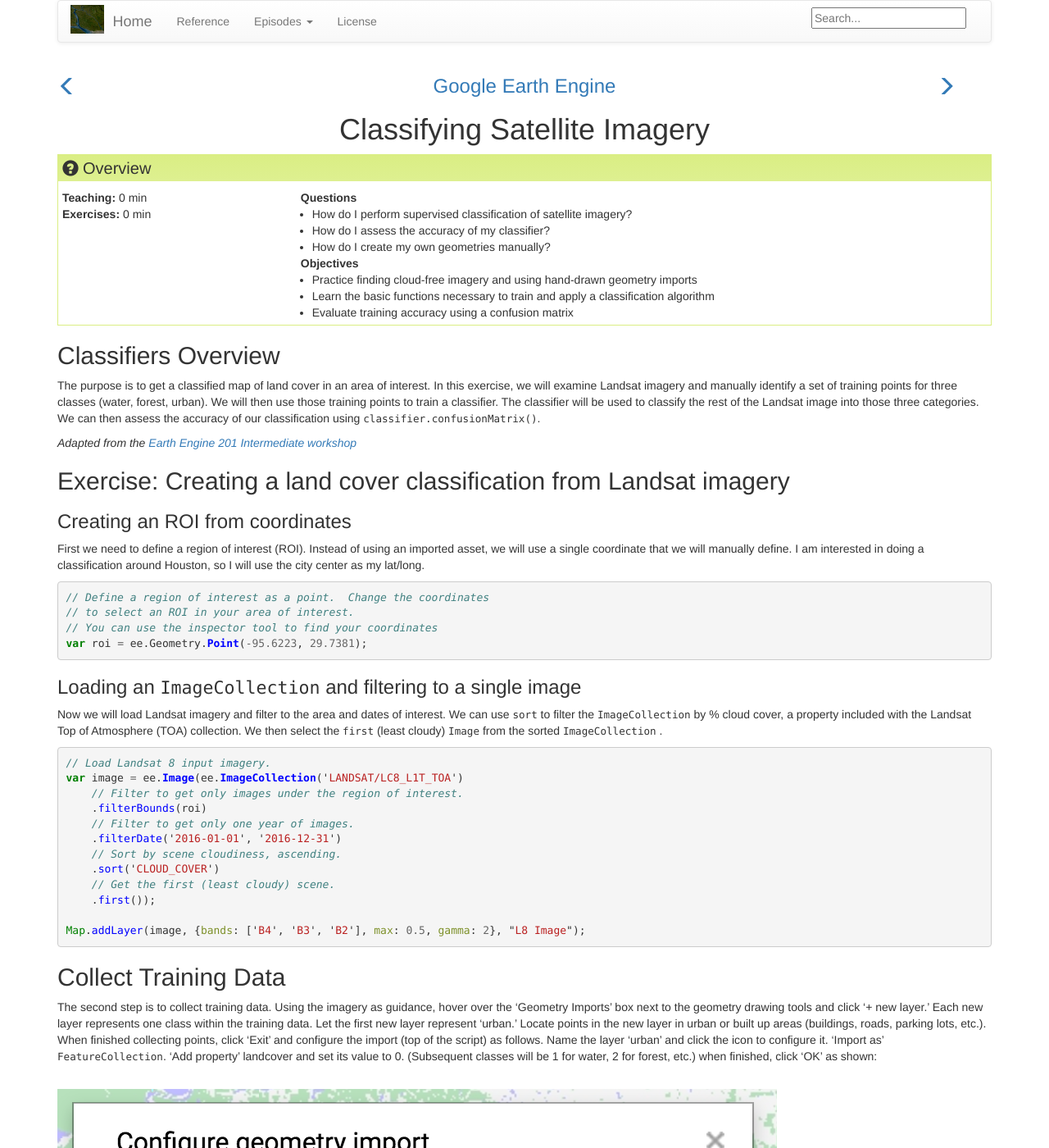
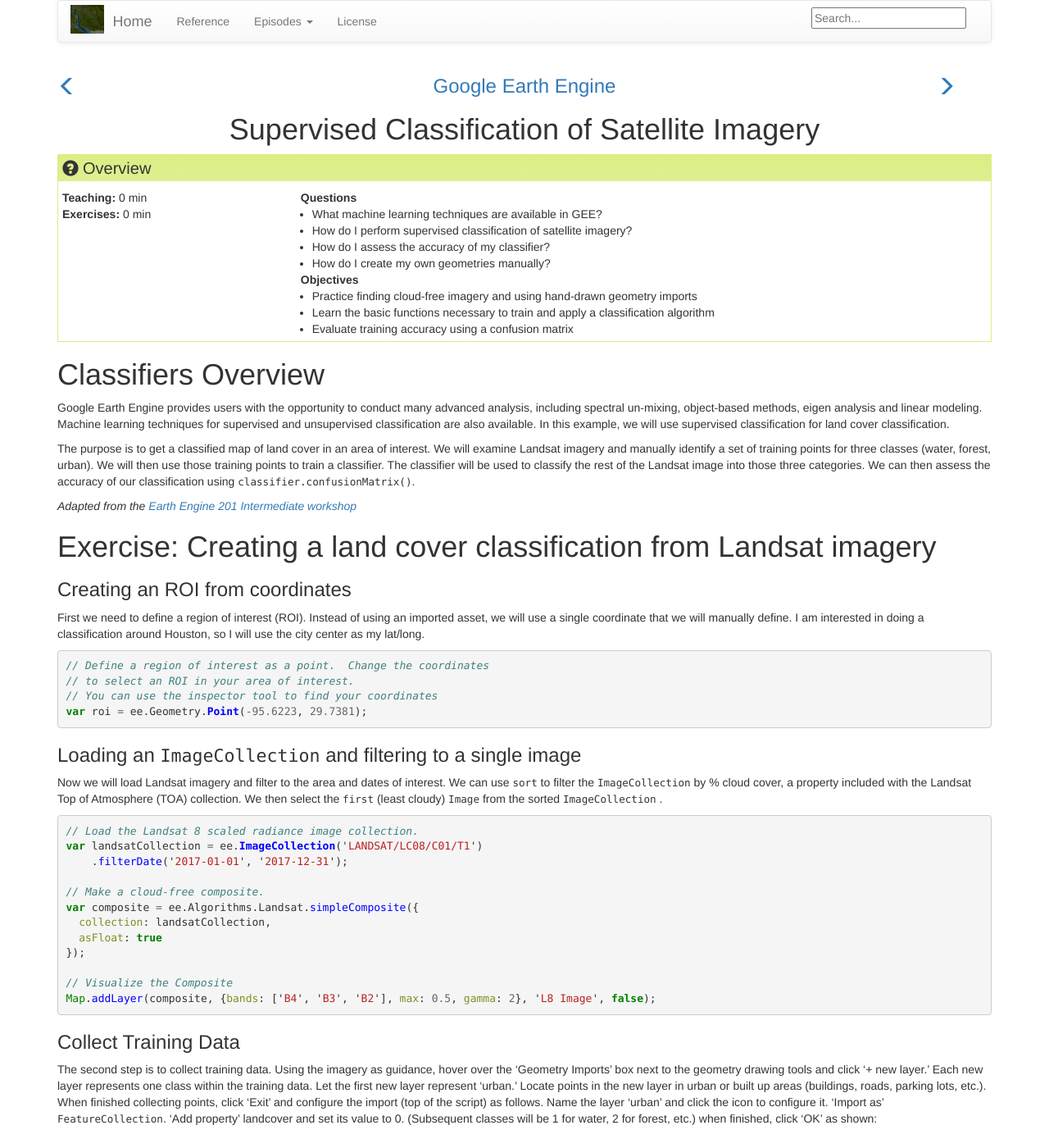
Before and after one commit to geohackweek/GoogleEarthEngine, a Jekyll site: the page built from _episodes/05-classify-imagery.md, in a window 1280 px wide and 1400 px high. Shown: the whole window at 82% size. Built offline with Jekyll 4.4.1, drawn with Linux system fonts in a browser that asks for light colours; some of the changed text lies outside the part shown.

```diff
--- a/_episodes/05-classify-imagery.md
+++ b/_episodes/05-classify-imagery.md
@@ -1,8 +1,9 @@
 ---
-title: "Classifying Satellite Imagery"
+title: "Supervised Classification of Satellite Imagery"
 teaching: 0
 exercises: 0
 questions:
+- "What machine learning techniques are available in GEE?"
 - "How do I perform supervised classification of satellite imagery?"
 - "How do I assess the accuracy of my classifier?"
 - "How do I create my own geometries manually?"
@@ -19,13 +20,15 @@ keypoints:
 ---
 
 
-## Classifiers Overview
+# Classifiers Overview
 
-The purpose is to get a classified map of land cover in an area of interest. In this exercise, we will examine Landsat imagery and manually identify a set of training points for three classes (water, forest, urban). We will then use those training points to train a classifier. The classifier will be used to classify the rest of the Landsat image into those three categories. We can then assess the accuracy of our classification using `classifier.confusionMatrix()`.
+Google Earth Engine provides users with the opportunity to conduct many advanced analysis, including spectral un-mixing, object-based methods, eigen analysis and linear modeling.  Machine learning techniques for supervised and unsupervised classification are also available. In this example, we will use supervised classification for land cover classification.
+
+The purpose is to get a classified map of land cover in an area of interest. We will examine Landsat imagery and manually identify a set of training points for three classes (water, forest, urban). We will then use those training points to train a classifier. The classifier will be used to classify the rest of the Landsat image into those three categories. We can then assess the accuracy of our classification using `classifier.confusionMatrix()`.
 
 *Adapted from the [Earth Engine 201 Intermediate workshop](https://developers.google.com/earth-engine/classification)*
 
-## Exercise: Creating a land cover classification from Landsat imagery
+# Exercise: Creating a land cover classification from Landsat imagery
 
 ### Creating an ROI from coordinates
 
@@ -43,27 +46,29 @@ var roi = ee.Geometry.Point(-95.6223, 29.7381);
 Now we will load Landsat imagery and filter to the area and dates of interest.  We can use `sort` to filter the `ImageCollection` by % cloud cover, a property included with the Landsat Top of Atmosphere (TOA) collection. We then select the `first` (least cloudy) `Image` from the sorted `ImageCollection` .
 
 {% highlight javascript %}
-// Load Landsat 8 input imagery.
-var image = ee.Image(ee.ImageCollection('LANDSAT/LC8_L1T_TOA')
-    // Filter to get only images under the region of interest.
-    .filterBounds(roi)
-    // Filter to get only one year of images.
-    .filterDate('2016-01-01', '2016-12-31')
-    // Sort by scene cloudiness, ascending.
-    .sort('CLOUD_COVER')
-    // Get the first (least cloudy) scene.
-    .first());
 
-Map.addLayer(image, {bands: ['B4', 'B3', 'B2'], max: 0.5, gamma: 2}, "L8 Image");
+// Load the Landsat 8 scaled radiance image collection.
+var landsatCollection = ee.ImageCollection('LANDSAT/LC08/C01/T1')
+    .filterDate('2017-01-01', '2017-12-31');
+
+// Make a cloud-free composite.
+var composite = ee.Algorithms.Landsat.simpleComposite({
+  collection: landsatCollection,
+  asFloat: true
+});
+
+// Visualize the Composite
+Map.addLayer(composite, {bands: ['B4', 'B3', 'B2'], max: 0.5, gamma: 2}, 'L8 Image', false);
+
 
 {% endhighlight %}
 
-## Collect Training Data
+### Collect Training Data
 
 The second step is to collect training data.  Using the imagery as guidance, hover over the 'Geometry Imports' box next to the geometry drawing tools and click '+ new layer.'  Each new layer represents one class within the training data. Let the first new layer represent 'urban.'  Locate points in the new layer in urban or built up areas (buildings, roads, parking lots, etc.).  When finished collecting points, click 'Exit' and configure the import (top of the script) as follows.  Name the layer 'urban' and click the  icon to configure it.  'Import as' `FeatureCollection`.  'Add property' landcover and set its value to 0.  (Subsequent classes will be 1 for water, 2 for forest, etc.)  when finished, click 'OK' as shown:
 
 <br>
-<img src="../fig/03_geomConfig.png" border = "10">
+<img src="../fig/03_geomConfig.png" border = "10" width="30%" height="30%">
 <br><br>
 
 When you are finished making a `FeatureCollection` for each class (3 total), you now can merge them into one `FeatureCollection` using `featureCollection.merge()`. This will convert them into one collection in which the property **landcover** has a value that is the class (0, 1, 2).
@@ -76,33 +81,33 @@ print(newfc, 'newfc')
 
 The print statement will display the new collection in the **Console**.
 
-## Sample Imagery at Training Points to Create Training datasets
+### Sample Imagery at Training Points to Create Training datasets
 
 Now that you have created the points and labels, you need to sample the Landsat 8 imagery using `image.sampleRegions()`. This command will extract the reflectance in the designated bands for each of the points you have created. A conceptual diagram of this is shown in the image below. We will use reflectance from the optical, NIR, and SWIR bands (B2 - B7).
 
 <br>
-<img src="../fig/03_classificationsample.png" border = "10">
+<img src="../fig/03_classificationsample.png" border = "10" width="30%" height="30%">
 <br><br>
 
 {% highlight javascript %}
-// Select the bands to be used in training
+// Select the bands for training
 var bands = ['B2', 'B3', 'B4', 'B5', 'B6', 'B7'];
 
 // Sample the input imagery to get a FeatureCollection of training data.
-var training = image.select(bands).sampleRegions({
+var training = composite.select(bands).sampleRegions({
   collection: newfc,
   properties: ['landcover'],
-  scale: 30  // should reflect the scale of your imagery
+  scale: 30
 });
 {% endhighlight %}
 
 The `FeatureCollection` called **training** has the reflectance value from each band stored for every training point along with its class label.
 
-## Train the classifier
+### Train the classifier
 We will now instantiate a `classifier` using `ee.Classifier.randomForest()` and `train` it on the training data specifying the features to use (training), the landcover categories as the `classProperty` we want to categorize the imagery into, and the reflectance in B2 - B7 of the Landsat imagery as the `inputProperties`.
 
 {% highlight javascript %}
-// Make a classifier and train it.
+// Make a Random Forest classifier and train it.
 var classifier = ee.Classifier.randomForest().train({
   features: training,
   classProperty: 'landcover',
@@ -113,19 +118,19 @@ var classifier = ee.Classifier.randomForest().train({
 Other classifiers, including Support Vector Machines (SVM) and Classification and Regression Trees (CART) are available in Earth Engine. See the [Supervised Classification User Guide](https://developers.google.com/earth-engine/classification) for more examples.
 
 
-## Classify the Image & Display the Results
+### Classify the Image & Display the Results
 
 Use the new `classifier` to classify the rest of the imagery.
 
 {% highlight javascript %}
 // Classify the input imagery.
-var classified = image.select(bands).classify(classifier);
+var classified = composite.select(bands).classify(classifier);
 
 // Define a palette for the Land Use classification.
 var palette = [
-  'D3D3D3', // urban (0)
-  '0000FF', // water (1)
-  '008000' //  forest (2)
+  'D3D3D3', // urban (0)  // grey
+  '0000FF', // water (1)  // blue
+  '008000' //  forest (2) // green
 ];
 
 // Display the classification result and the input image.
@@ -136,24 +141,24 @@ Map.addLayer(classified, {min: 0, max: 2, palette: palette}, 'Land Use Classific
 You should get an image that looks sort of like the one below. Pan around the map and use the inspector to and see how you did!
 
 <br>
-<img src="../fig/03_classified.png" border = "10">
+<img src="../fig/03_classified.png" border = "10" width="100%" height="100%">
 <br><br>
 
 
-## Assess the Resubstitution Accuracy
+### Assess the Accuracy
 
 We can assess the accuracy of the trained `classifier` using a `confusionMatrix`.
 
 {% highlight javascript %}
+
 // Get a confusion matrix representing resubstitution accuracy.
-var trainAccuracy = classifier.confusionMatrix();
-print('Resubstitution error matrix: ', trainAccuracy);
-print('Training overall accuracy: ', trainAccuracy.accuracy());
+print('RF error matrix: ', classifier.confusionMatrix());
+print('RF accuracy: ', classifier.confusionMatrix().accuracy());
+
 {% endhighlight %}
 
-Word of warning: In this particular example, we are just looking at the `trainAccuracy`, which basically describes how well the `classifier` was able to correctly label resubstituted training data, i.e. data the `classifier` had already seen. To do this properly, we would add a step where we hold out data for validation, apply the classifier to the validation data and assess the `errorMatrix` for the validation data. The last example in the [Supervised Classification User Guide](https://developers.google.com/earth-engine/classification) gives example code for this process.
-
+Word of warning: In this particular example, we are just looking at the `trainAccuracy`, which basically describes how well the `classifier` was able to correctly label resubstituted training data, i.e. data the `classifier` had already seen. To get a true validation accurcay, we need to show the classifier new 'testing' data. The repository code has a bonus section at the end that holds out data for testing, applies the classifier to the testing data and assesses the `errorMatrix` for this withheld validation data. The last example in the [Supervised Classification User Guide](https://developers.google.com/earth-engine/classification) also gives example code for this process.
 
 
 Link to full code we used in this session:
-[https://code.earthengine.google.com/d8a2dac66336f116a22aa6486d83388c](https://code.earthengine.google.com/eb4d048f3edbba572b7d9ee48b656f53)
+[https://code.earthengine.google.com/84027208bf2a94e77b5f14075fc5a938](https://code.earthengine.google.com/84027208bf2a94e77b5f14075fc5a938)
```
Also changed, not shown: _episodes/02-code-editor.md (+1 -1 lines), _episodes/03-load-imagery.md (+1 -1 lines), _episodes/06-time-series.md (+3 -5 lines), _episodes/07-wrap-up.md (line endings or trailing spaces).
